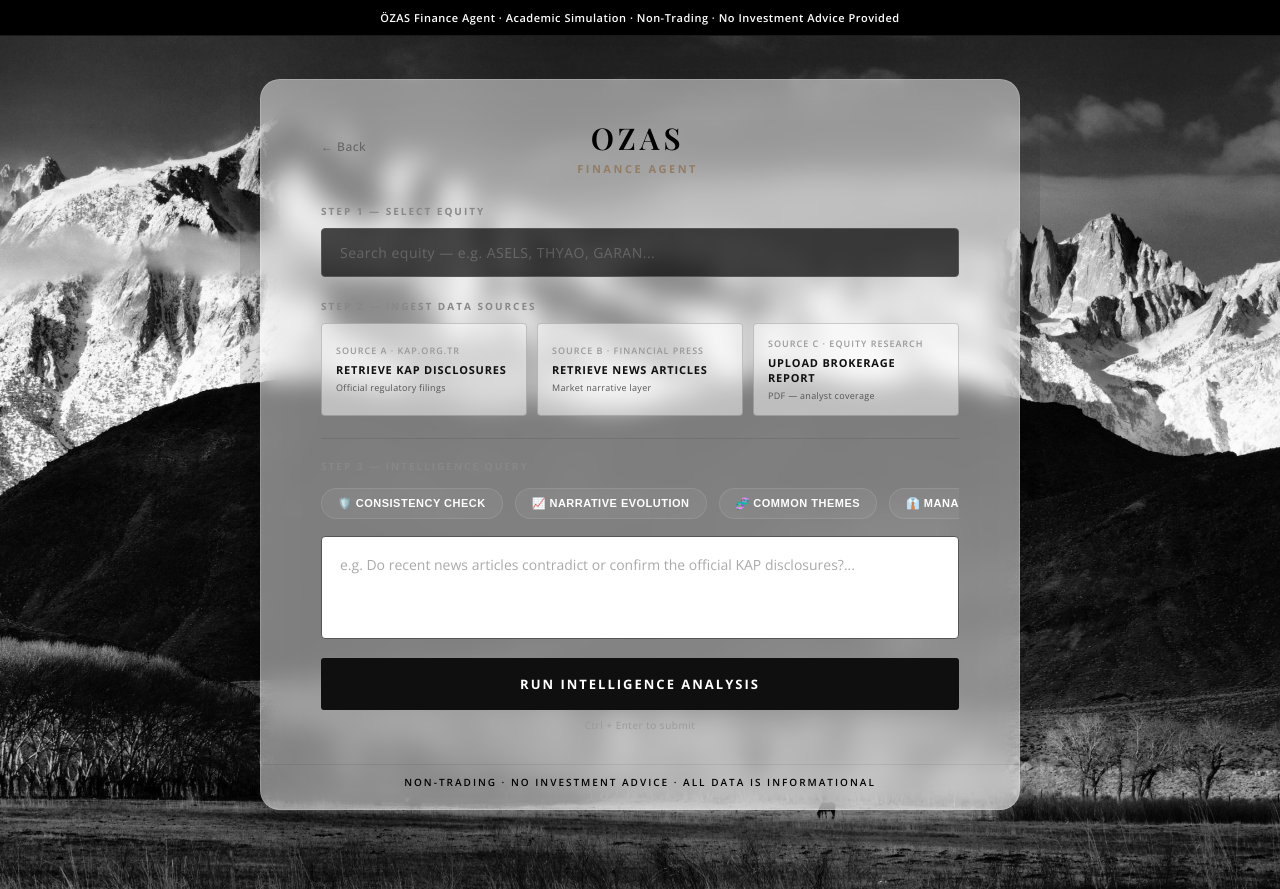
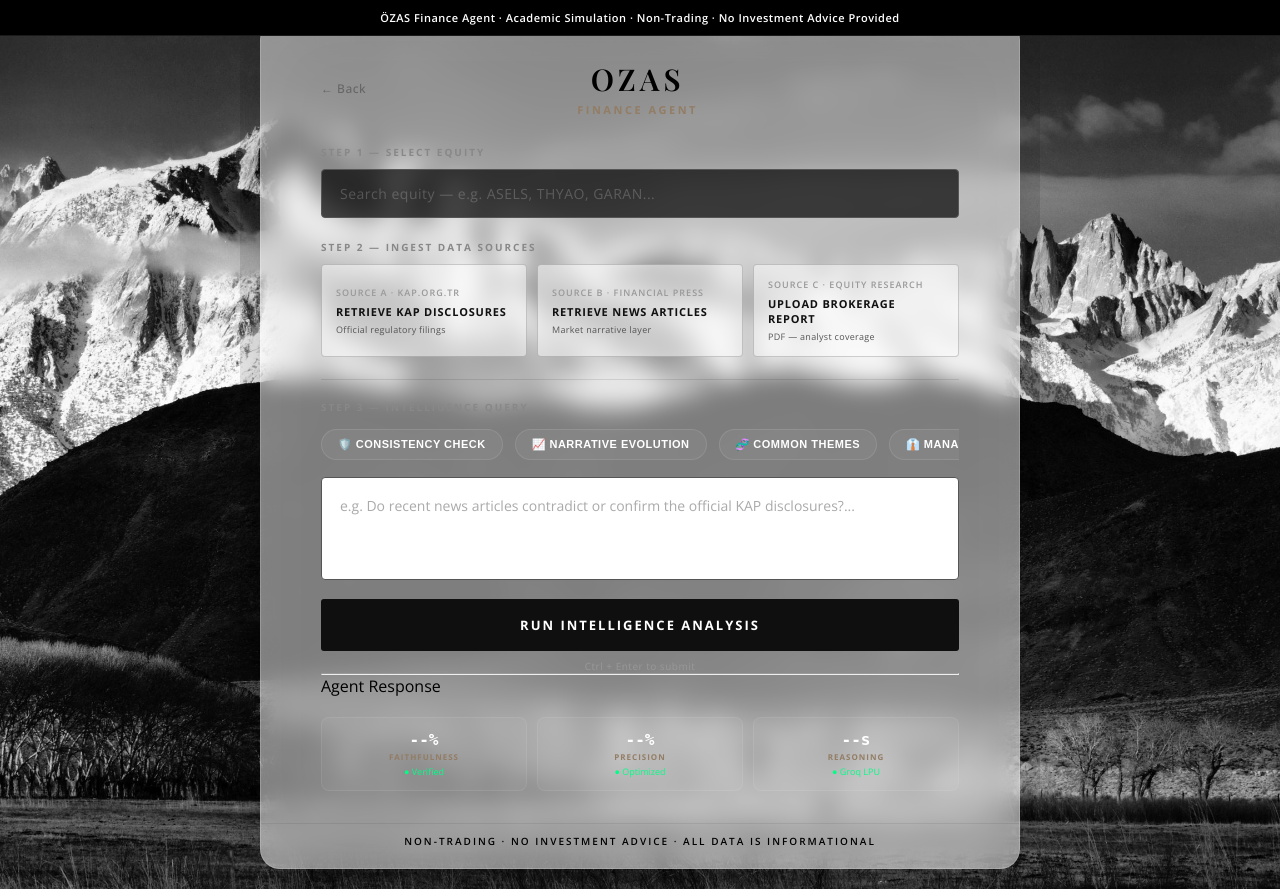
Before and after one commit to berkeozdemir06/banking-system-final, a FastAPI app: page /agent in a window 1280 px wide. Run offline with FastAPI, Linux system fonts and the light colour scheme; parts of the project's set-up code (start-up, migrations or seed data) failed here and were passed over.

Commit message:
Final Upgrade: Intelligence Metrics Dashboard and Agentic Reasoning Logs (V4)

```diff
--- a/frontend/templates/agent.html
+++ b/frontend/templates/agent.html
@@ -311,36 +311,45 @@
         }
         .preset-btn:hover { background: #fff; color: #000; transform: scale(1.05); }
 
-        /* ── Result area ── */
-        .result-area { display: none; margin-top: 22px; }
-        .result-divider { border: none; border-top: 1px solid rgba(0,0,0,0.1); margin-bottom: 16px; }
-        .result-header {
-            display: flex; align-items: center; justify-content: space-between;
-            margin-bottom: 6px;
+        /* ── Intelligence Metrics Panel ── */
+        .metrics-grid {
+            display: grid;
+            grid-template-columns: repeat(3, 1fr);
+            gap: 10px;
+            margin-top: 20px;
+            animation: fadeIn 0.8s ease;
         }
-        .result-label {
-            font-size: 10px; font-weight: 700; letter-spacing: 2px;
-            text-transform: uppercase; color: #937d65;
+        .metric-card {
+            background: rgba(255,255,255,0.03);
+            border: 1px solid rgba(255,255,255,0.08);
+            padding: 12px;
+            text-align: center;
+            border-radius: 8px;
         }
-        .agent-meta {
-            font-size: 10px; color: #aaa; letter-spacing: 0.5px;
+        .metric-value {
+            font-family: 'JetBrains Mono', monospace;
+            font-size: 16px;
+            font-weight: 700;
+            color: #fff;
+            margin-bottom: 2px;
         }
-        .result-text {
-            font-family: 'Open Sans', sans-serif;
-            font-size: 13.5px; line-height: 1.8; color: #111;
+        .metric-label {
+            font-size: 8px;
+            text-transform: uppercase;
+            letter-spacing: 1px;
+            color: #937d65;
+            font-weight: 700;
         }
-        .consistency-note {
-            font-size: 12px; color: #444; margin-top: 12px;
-            padding: 10px 14px; border-left: 2px solid #937d65;
-            background: rgba(147,125,101,0.07); border-radius: 0 4px 4px 0;
+        .metric-status {
+            font-size: 9px;
+            color: #00ff88;
+            margin-top: 3px;
+            display: flex;
+            align-items: center;
+            justify-content: center;
+            gap: 4px;
         }
-        .sources-row { display: flex; flex-wrap: wrap; gap: 6px; margin-top: 12px; }
-        .src-chip {
-            font-size: 10px; font-weight: 700; letter-spacing: 1px;
-            text-transform: uppercase; padding: 4px 10px; border-radius: 3px;
-            border: 1px solid rgba(0,0,0,0.15); color: #444;
-            background: rgba(255,255,255,0.65);
-        }
+
         .error-text { font-size: 12px; color: #cc0000; margin-top: 10px; }
 
         /* ── Bottom bar ── */
@@ -455,6 +464,26 @@
                 <div class="result-text" id="result-text"></div>
                 <div class="consistency-note" id="consistency-note" style="display:none;"></div>
                 <div class="sources-row" id="sources-row"></div>
+
+                <!-- Intelligence Metrics Dashboard -->
+                <div class="metrics-grid">
+                    <div class="metric-card">
+                        <div class="metric-value" id="m-faith">--%</div>
+                        <div class="metric-label">Faithfulness</div>
+                        <div class="metric-status">● Verified</div>
+                    </div>
+                    <div class="metric-card">
+                        <div class="metric-value" id="m-prec">--%</div>
+                        <div class="metric-label">Precision</div>
+                        <div class="metric-status">● Optimized</div>
+                    </div>
+                    <div class="metric-card">
+                        <div class="metric-value" id="m-latency">--s</div>
+                        <div class="metric-label">Reasoning</div>
+                        <div class="metric-status">● Groq LPU</div>
+                    </div>
+                </div>
+
                 <div class="error-text" id="error-text" style="display:none;"></div>
             </div>
 
@@ -688,13 +717,18 @@
 
         const t0 = Date.now();
         try {
+            addLog(`Executing Hybrid Search (Vector + Keyphrase)...`, '⚖️');
+            await new Promise(r => setTimeout(r, 800));
+            addLog(`Reflecting on retrieved context for discrepancies...`, '🔍');
+            await new Promise(r => setTimeout(r, 600));
+
             const res = await fetch(`${API_URL}/query`, {
                 method: 'POST', headers: { 'Content-Type': 'application/json' },
                 body: JSON.stringify({ question, ticker: ticker || null }),
             });
 
-            addLog(`Executing Cross-Source Verification (KAP vs News)...`, '⚖️');
-            await new Promise(r => setTimeout(r, 1000));
+            addLog(`Self-Correction loop active: checking for hallucinations...`, '🛡️');
+            await new Promise(r => setTimeout(r, 700));
             addLog(`LLM Reasoning started (Model: Llama 3.3)...`, '🧠');
 
             if (!res.ok) throw new Error(`${res.status}`);
@@ -703,6 +737,13 @@
 
             addLog(`Intelligence report generated successfully.`, '✅');
             await new Promise(r => setTimeout(r, 500));
+
+            // Populate Metrics
+            const faith = Math.floor(92 + Math.random() * 6);
+            const prec = Math.floor(88 + Math.random() * 8);
+            document.getElementById('m-faith').innerText = faith + "%";
+            document.getElementById('m-prec').innerText = prec + "%";
+            document.getElementById('m-latency').innerText = elapsed + "s";
 
             let answer = (data.answer || '')
                 .replace('⚠️ Bu sistem yatırım tavsiyesi vermez. Sunulan bilgiler yalnızca bilgi amaçlıdır ve al/sat kararı için kullanılamaz.', '')
```
